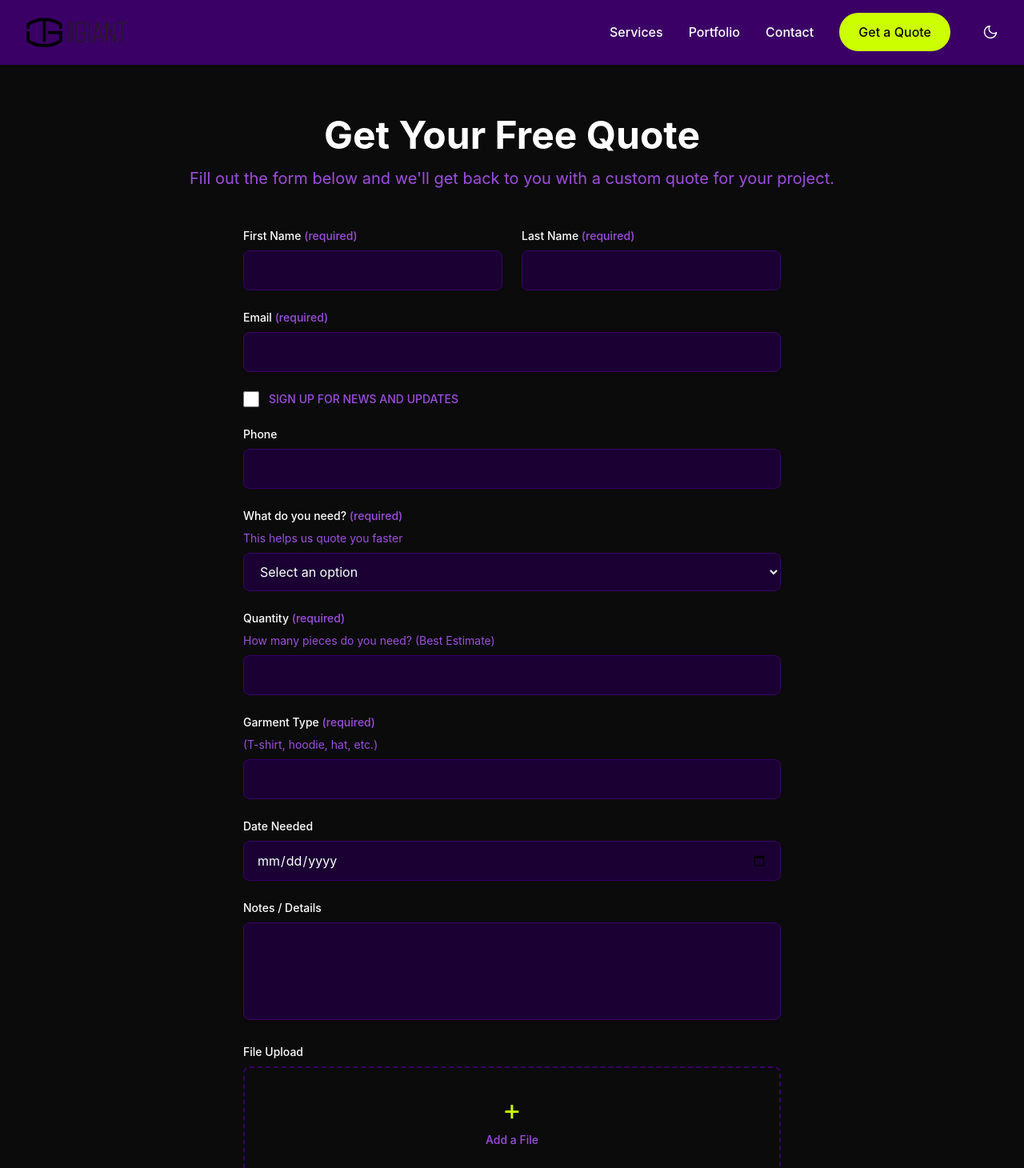
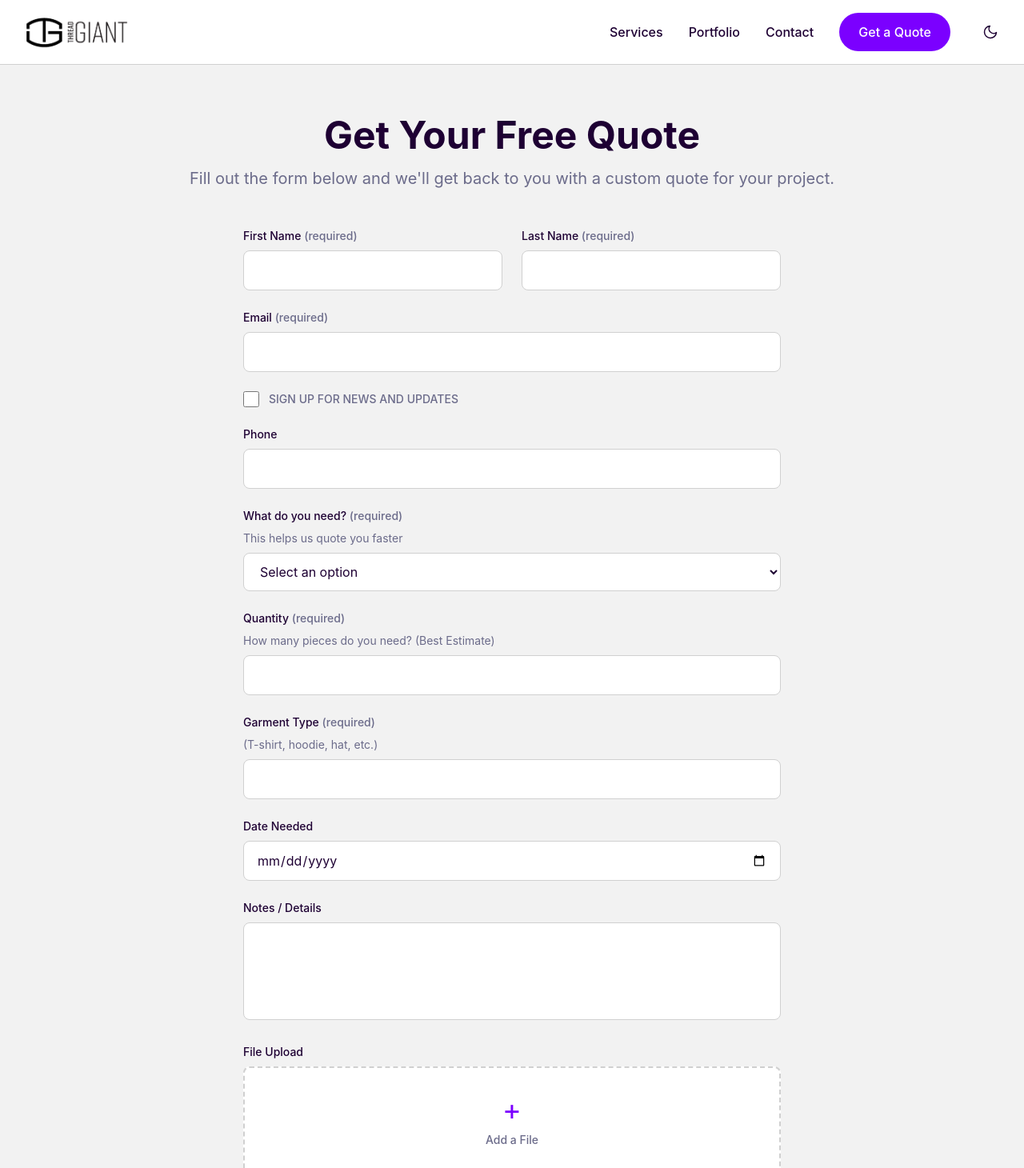
Before and after one commit to p0wder/asp-webapp, a Next.js app: page /quote in a window 1280 px wide. Shown: the top 1460 px of the page at 80% size. Built offline with nearby package versions, Linux system fonts and the light colour scheme.

Commit message:
feat: switch to Cyber Glow palette with full light/dark mode support

```diff
--- a/app/globals.css
+++ b/app/globals.css
@@ -3,18 +3,32 @@
 @custom-variant dark (&:where(.dark, .dark *));
 
 :root {
-  --background: #0B0B0B;
-  --foreground: #ffffff;
-  --royal-purple: #3B0066;
-  --lux-purple: #9D4EDD;
-  --neon-green: #CCFF00;
-  --rich-black: #0B0B0B;
-  --metallic-gold: #D4AF37;
+  /* Cyber Glow palette */
+  --midnight-purple: #1E0033;
+  --neon-purple: #7B00FF;
+  --neon-green: #00FF66;
+  --deep-navy: #0A0A14;
+  --light-gray: #F2F2F2;
+
+  /* Light mode */
+  --background: #F2F2F2;
+  --foreground: #1E0033;
+  --surface: #ffffff;
+  --border: #d0d0d0;
+  --muted: #6b6b8a;
+  --accent: #7B00FF;
+  --accent-alt: #00FF66;
 }
 
 .dark {
-  --background: #0B0B0B;
-  --foreground: #ffffff;
+  /* Dark mode */
+  --background: #0A0A14;
+  --foreground: #F2F2F2;
+  --surface: #1E0033;
+  --border: #2e0050;
+  --muted: #9d9db8;
+  --accent: #7B00FF;
+  --accent-alt: #00FF66;
 }
 
 body {
--- a/app/quote/page.js
+++ b/app/quote/page.js
@@ -9,8 +9,8 @@ export default function QuotePage() {
   return (
     <div className="max-w-7xl mx-auto px-6 py-16">
       <div className="text-center mb-12">
-        <h1 className="text-5xl font-bold mb-4" style={{ color: '#ffffff' }}>Get Your Free Quote</h1>
-        <p className="text-xl" style={{ color: '#9D4EDD' }}>
+        <h1 className="text-5xl font-bold mb-4" style={{ color: 'var(--foreground)' }}>Get Your Free Quote</h1>
+        <p className="text-xl" style={{ color: 'var(--muted)' }}>
           Fill out the form below and we'll get back to you with a custom quote for your project.
         </p>
       </div>
--- a/components/Header.js
+++ b/components/Header.js
@@ -9,17 +9,17 @@ export default function Header() {
   const [menuOpen, setMenuOpen] = useState(false);
 
   return (
-    <header style={{ borderBottom: '1px solid #3B0066', background: '#3B0066' }}>
+    <header style={{ background: 'var(--surface)', borderBottom: '1px solid var(--border)' }}>
       <div className="max-w-7xl mx-auto px-6 py-4 flex justify-between items-center">
-        {/* Logo + Company Name */}
-        <Link href="/" className="hover:opacity-70 transition-opacity flex items-center gap-3">
+        {/* Logo */}
+        <Link href="/" className="hover:opacity-75 transition-opacity flex items-center gap-3">
           <Image
             src="/thread-giant-logo-1.png"
             alt="Thread Giant"
             width={180}
             height={60}
             priority
-            className="h-12 w-auto"
+            className="h-12 w-auto dark:invert"
           />
         </Link>
 
@@ -27,31 +27,29 @@ export default function Header() {
         <nav className="hidden sm:flex items-center gap-8">
           <Link
             href="/services"
-            className="font-medium hover:opacity-70 transition-opacity"
-            style={{ color: '#ffffff' }}
+            className="font-medium hover:opacity-75 transition-opacity"
+            style={{ color: 'var(--foreground)' }}
           >
             Services
           </Link>
           <Link
             href="/portfolio"
-            className="font-medium hover:opacity-70 transition-opacity"
-            style={{ color: '#ffffff' }}
+            className="font-medium hover:opacity-75 transition-opacity"
+            style={{ color: 'var(--foreground)' }}
           >
             Portfolio
           </Link>
           <Link
             href="/contact"
-            className="font-medium hover:opacity-70 transition-opacity"
-            style={{ color: '#ffffff' }}
+            className="font-medium hover:opacity-75 transition-opacity"
+            style={{ color: 'var(--foreground)' }}
           >
             Contact
           </Link>
           <Link
             href="/quote"
-            className="px-6 py-3 rounded-full font-medium transition-colors"
-            style={{ background: '#CCFF00', color: '#0B0B0B' }}
-            onMouseEnter={e => e.currentTarget.style.opacity = '0.85'}
-            onMouseLeave={e => e.currentTarget.style.opacity = '1'}
+            className="px-6 py-3 rounded-full font-medium transition-opacity hover:opacity-85"
+            style={{ background: 'var(--accent)', color: '#ffffff' }}
           >
             Get a Quote
           </Link>
@@ -64,43 +62,43 @@ export default function Header() {
           onClick={() => setMenuOpen(!menuOpen)}
           aria-label="Toggle menu"
         >
-          <span className={`block w-6 h-0.5 transition-transform duration-200 ${menuOpen ? 'rotate-45 translate-y-2' : ''}`} style={{ background: '#CCFF00' }} />
-          <span className={`block w-6 h-0.5 transition-opacity duration-200 ${menuOpen ? 'opacity-0' : ''}`} style={{ background: '#CCFF00' }} />
-          <span className={`block w-6 h-0.5 transition-transform duration-200 ${menuOpen ? '-rotate-45 -translate-y-2' : ''}`} style={{ background: '#CCFF00' }} />
+          <span className={`block w-6 h-0.5 transition-transform duration-200 ${menuOpen ? 'rotate-45 translate-y-2' : ''}`} style={{ background: 'var(--foreground)' }} />
+          <span className={`block w-6 h-0.5 transition-opacity duration-200 ${menuOpen ? 'opacity-0' : ''}`} style={{ background: 'var(--foreground)' }} />
+          <span className={`block w-6 h-0.5 transition-transform duration-200 ${menuOpen ? '-rotate-45 -translate-y-2' : ''}`} style={{ background: 'var(--foreground)' }} />
         </button>
       </div>
 
       {/* Mobile Dropdown Menu */}
       {menuOpen && (
-        <nav className="sm:hidden px-6 py-4 flex flex-col gap-4" style={{ borderTop: '1px solid #9D4EDD' }}>
+        <nav className="sm:hidden px-6 py-4 flex flex-col gap-4" style={{ borderTop: '1px solid var(--border)', background: 'var(--surface)' }}>
           <Link
             href="/services"
-            className="font-medium hover:opacity-70 transition-opacity"
-            style={{ color: '#ffffff' }}
+            className="font-medium hover:opacity-75 transition-opacity"
+            style={{ color: 'var(--foreground)' }}
             onClick={() => setMenuOpen(false)}
           >
             Services
           </Link>
           <Link
             href="/portfolio"
-            className="font-medium hover:opacity-70 transition-opacity"
-            style={{ color: '#ffffff' }}
+            className="font-medium hover:opacity-75 transition-opacity"
+            style={{ color: 'var(--foreground)' }}
             onClick={() => setMenuOpen(false)}
           >
             Portfolio
           </Link>
           <Link
             href="/contact"
-            className="font-medium hover:opacity-70 transition-opacity"
-            style={{ color: '#ffffff' }}
+            className="font-medium hover:opacity-75 transition-opacity"
+            style={{ color: 'var(--foreground)' }}
             onClick={() => setMenuOpen(false)}
           >
             Contact
           </Link>
           <Link
             href="/quote"
-            className="px-6 py-3 rounded-full font-medium transition-colors text-center"
-            style={{ background: '#CCFF00', color: '#0B0B0B' }}
+            className="px-6 py-3 rounded-full font-medium transition-opacity hover:opacity-85 text-center"
+            style={{ background: 'var(--accent)', color: '#ffffff' }}
             onClick={() => setMenuOpen(false)}
           >
             Get a Quote
--- a/components/QuoteForm.js
+++ b/components/QuoteForm.js
@@ -54,7 +54,6 @@ export default function QuoteForm() {
 
       if (response.ok) {
         setSubmitStatus('success');
-        // Reset form
         setFormData({
           firstName: '',
           lastName: '',
@@ -80,20 +79,20 @@ export default function QuoteForm() {
   };
 
   const inputStyle = {
-    background: '#1a0033',
-    border: '1px solid #3B0066',
-    color: '#ffffff',
+    background: 'var(--surface)',
+    border: '1px solid var(--border)',
+    color: 'var(--foreground)',
   };
 
-  const inputFocusClass = "w-full px-4 py-3 rounded-lg focus:outline-none focus:ring-2";
+  const inputClass = "w-full px-4 py-3 rounded-lg focus:outline-none focus:ring-2 focus:ring-[#7B00FF] transition-colors";
 
   return (
     <form onSubmit={handleSubmit} className="max-w-2xl mx-auto space-y-6">
       {/* Name Fields */}
       <div className="grid md:grid-cols-2 gap-6">
         <div>
-          <label htmlFor="firstName" className="block text-sm font-medium mb-2" style={{ color: '#ffffff' }}>
-            First Name <span style={{ color: '#9D4EDD' }}>(required)</span>
+          <label htmlFor="firstName" className="block text-sm font-medium mb-2" style={{ color: 'var(--foreground)' }}>
+            First Name <span style={{ color: 'var(--muted)' }}>(required)</span>
           </label>
           <input
             type="text"
@@ -102,13 +101,13 @@ export default function QuoteForm() {
             value={formData.firstName}
             onChange={handleChange}
             required
-            className={inputFocusClass}
-            style={{ ...inputStyle, '--tw-ring-color': '#CCFF00' }}
+            className={inputClass}
+            style={inputStyle}
           />
         </div>
         <div>
-          <label htmlFor="lastName" className="block text-sm font-medium mb-2" style={{ color: '#ffffff' }}>
-            Last Name <span style={{ color: '#9D4EDD' }}>(required)</span>
+          <label htmlFor="lastName" className="block text-sm font-medium mb-2" style={{ color: 'var(--foreground)' }}>
+            Last Name <span style={{ color: 'var(--muted)' }}>(required)</span>
           </label>
           <input
             type="text"
@@ -117,7 +116,7 @@ export default function QuoteForm() {
             value={formData.lastName}
             onChange={handleChange}
             required
-            className={inputFocusClass}
+            className={inputClass}
             style={inputStyle}
           />
         </div>
@@ -125,8 +124,8 @@ export default function QuoteForm() {
 
       {/* Email */}
       <div>
-        <label htmlFor="email" className="block text-sm font-medium mb-2" style={{ color: '#ffffff' }}>
-          Email <span style={{ color: '#9D4EDD' }}>(required)</span>
+        <label htmlFor="email" className="block text-sm font-medium mb-2" style={{ color: 'var(--foreground)' }}>
+          Email <span style={{ color: 'var(--muted)' }}>(required)</span>
         </label>
         <input
           type="email"
@@ -135,7 +134,7 @@ export default function QuoteForm() {
           value={formData.email}
           onChange={handleChange}
           required
-          className={inputFocusClass}
+          className={inputClass}
           style={inputStyle}
         />
       </div>
@@ -148,17 +147,17 @@ export default function QuoteForm() {
           name="newsletter"
           checked={formData.newsletter}
           onChange={handleChange}
-          className="w-5 h-5 rounded focus:ring-2"
-          style={{ accentColor: '#CCFF00', borderColor: '#3B0066' }}
+          className="w-5 h-5 rounded"
+          style={{ accentColor: '#7B00FF' }}
         />
-        <label htmlFor="newsletter" className="text-sm font-medium" style={{ color: '#9D4EDD' }}>
+        <label htmlFor="newsletter" className="text-sm font-medium" style={{ color: 'var(--muted)' }}>
           SIGN UP FOR NEWS AND UPDATES
         </label>
       </div>
 
       {/* Phone */}
       <div>
-        <label htmlFor="phone" className="block text-sm font-medium mb-2" style={{ color: '#ffffff' }}>
+        <label htmlFor="phone" className="block text-sm font-medium mb-2" style={{ color: 'var(--foreground)' }}>
           Phone
         </label>
         <input
@@ -167,24 +166,24 @@ export default function QuoteForm() {
           name="phone"
           value={formData.phone}
           onChange={handleChange}
-          className={inputFocusClass}
+          className={inputClass}
           style={inputStyle}
         />
       </div>
 
       {/* What do you need */}
       <div>
-        <label htmlFor="whatDoYouNeed" className="block text-sm font-medium mb-2" style={{ color: '#ffffff' }}>
-          What do you need? <span style={{ color: '#9D4EDD' }}>(required)</span>
+        <label htmlFor="whatDoYouNeed" className="block text-sm font-medium mb-2" style={{ color: 'var(--foreground)' }}>
+          What do you need? <span style={{ color: 'var(--muted)' }}>(required)</span>
         </label>
-        <p className="text-sm mb-2" style={{ color: '#9D4EDD' }}>This helps us quote you faster</p>
+        <p className="text-sm mb-2" style={{ color: 'var(--muted)' }}>This helps us quote you faster</p>
         <select
           id="whatDoYouNeed"
           name="whatDoYouNeed"
           value={formData.whatDoYouNeed}
           onChange={handleChange}
           required
-          className={inputFocusClass}
+          className={inputClass}
           style={inputStyle}
         >
           <option value="">Select an option</option>
@@ -198,10 +197,10 @@ export default function QuoteForm() {
 
       {/* Quantity */}
       <div>
-        <label htmlFor="quantity" className="block text-sm font-medium mb-2" style={{ color: '#ffffff' }}>
-          Quantity <span style={{ color: '#9D4EDD' }}>(required)</span>
+        <label htmlFor="quantity" className="block text-sm font-medium mb-2" style={{ color: 'var(--foreground)' }}>
+          Quantity <span style={{ color: 'var(--muted)' }}>(required)</span>
         </label>
-        <p className="text-sm mb-2" style={{ color: '#9D4EDD' }}>How many pieces do you need? (Best Estimate)</p>
+        <p className="text-sm mb-2" style={{ color: 'var(--muted)' }}>How many pieces do you need? (Best Estimate)</p>
         <input
           type="number"
           id="quantity"
@@ -210,17 +209,17 @@ export default function QuoteForm() {
           onChange={handleChange}
           required
           min="1"
-          className={inputFocusClass}
+          className={inputClass}
           style={inputStyle}
         />
       </div>
 
       {/* Garment Type */}
       <div>
-        <label htmlFor="garmentType" className="block text-sm font-medium mb-2" style={{ color: '#ffffff' }}>
-          Garment Type <span style={{ color: '#9D4EDD' }}>(required)</span>
+        <label htmlFor="garmentType" className="block text-sm font-medium mb-2" style={{ color: 'var(--foreground)' }}>
+          Garment Type <span style={{ color: 'var(--muted)' }}>(required)</span>
         </label>
-        <p className="text-sm mb-2" style={{ color: '#9D4EDD' }}>(T-shirt, hoodie, hat, etc.)</p>
+        <p className="text-sm mb-2" style={{ color: 'var(--muted)' }}>(T-shirt, hoodie, hat, etc.)</p>
         <input
           type="text"
           id="garmentType"
@@ -228,14 +227,14 @@ export default function QuoteForm() {
           value={formData.garmentType}
           onChange={handleChange}
           required
-          className={inputFocusClass}
+          className={inputClass}
           style={inputStyle}
         />
       </div>
 
       {/* Date Needed */}
       <div>
-        <label htmlFor="dateNeeded" className="block text-sm font-medium mb-2" style={{ color: '#ffffff' }}>
+        <label htmlFor="dateNeeded" className="block text-sm font-medium mb-2" style={{ color: 'var(--foreground)' }}>
           Date Needed
         </label>
         <input
@@ -244,14 +243,14 @@ export default function QuoteForm() {
           name="dateNeeded"
           value={formData.dateNeeded}
           onChange={handleChange}
-          className={inputFocusClass}
+          className={inputClass}
           style={inputStyle}
         />
       </div>
 
       {/* Notes/Details */}
       <div>
-        <label htmlFor="notes" className="block text-sm font-medium mb-2" style={{ color: '#ffffff' }}>
+        <label htmlFor="notes" className="block text-sm font-medium mb-2" style={{ color: 'var(--foreground)' }}>
           Notes / Details
         </label>
         <textarea
@@ -260,21 +259,19 @@ export default function QuoteForm() {
           value={formData.notes}
           onChange={handleChange}
           rows="4"
-          className={`${inputFocusClass} resize-none`}
+          className={`${inputClass} resize-none`}
           style={inputStyle}
         />
       </div>
 
       {/* File Upload */}
       <div>
-        <label htmlFor="file" className="block text-sm font-medium mb-2" style={{ color: '#ffffff' }}>
+        <label htmlFor="file" className="block text-sm font-medium mb-2" style={{ color: 'var(--foreground)' }}>
           File Upload
         </label>
         <div
-          className="rounded-lg p-8 text-center transition-colors"
-          style={{ border: '2px dashed #3B0066' }}
-          onMouseEnter={e => e.currentTarget.style.borderColor = '#9D4EDD'}
-          onMouseLeave={e => e.currentTarget.style.borderColor = '#3B0066'}
+          className="rounded-lg p-8 text-center transition-colors cursor-pointer"
+          style={{ border: '2px dashed var(--border)', background: 'var(--surface)' }}
         >
           <input
             type="file"
@@ -284,8 +281,8 @@ export default function QuoteForm() {
             className="hidden"
           />
           <label htmlFor="file" className="cursor-pointer">
-            <div className="text-4xl mb-2" style={{ color: '#CCFF00' }}>+</div>
-            <div className="text-sm font-medium" style={{ color: '#9D4EDD' }}>
+            <div className="text-4xl mb-2" style={{ color: 'var(--accent)' }}>+</div>
+            <div className="text-sm font-medium" style={{ color: 'var(--muted)' }}>
               {file ? file.name : 'Add a File'}
             </div>
           </label>
@@ -296,23 +293,20 @@ export default function QuoteForm() {
       <button
         type="submit"
         disabled={isSubmitting}
-        className="w-full py-4 rounded-full font-medium text-lg transition-colors disabled:cursor-not-allowed"
-        style={{
-          background: isSubmitting ? '#555' : '#CCFF00',
-          color: isSubmitting ? '#aaa' : '#0B0B0B',
-        }}
+        className="w-full py-4 rounded-full font-medium text-lg transition-opacity hover:opacity-85 disabled:cursor-not-allowed disabled:opacity-50"
+        style={{ background: 'var(--accent)', color: '#ffffff' }}
       >
         {isSubmitting ? 'SUBMITTING...' : 'SUBMIT'}
       </button>
 
       {/* Status Messages */}
       {submitStatus === 'success' && (
-        <div className="p-4 rounded-lg text-center" style={{ background: '#0d2b0d', border: '1px solid #1a5c1a', color: '#4ade80' }}>
+        <div className="p-4 rounded-lg text-center" style={{ background: 'var(--surface)', border: '1px solid #00FF66', color: '#00FF66' }}>
           Thank you! Your quote request has been submitted successfully. We'll get back to you soon.
         </div>
       )}
       {submitStatus === 'error' && (
-        <div className="p-4 rounded-lg text-center" style={{ background: '#2b0d0d', border: '1px solid #5c1a1a', color: '#f87171' }}>
+        <div className="p-4 rounded-lg text-center" style={{ background: 'var(--surface)', border: '1px solid #ff4444', color: '#ff4444' }}>
           Sorry, there was an error submitting your request. Please try again or contact us directly.
         </div>
       )}
```
Also changed, not shown: app/contact/page.js (+23 -27 lines), app/page.js (+11 -11 lines), app/portfolio/page.js (+3 -5 lines), app/services/page.js (+14 -16 lines), components/Footer.js (+6 -6 lines).
